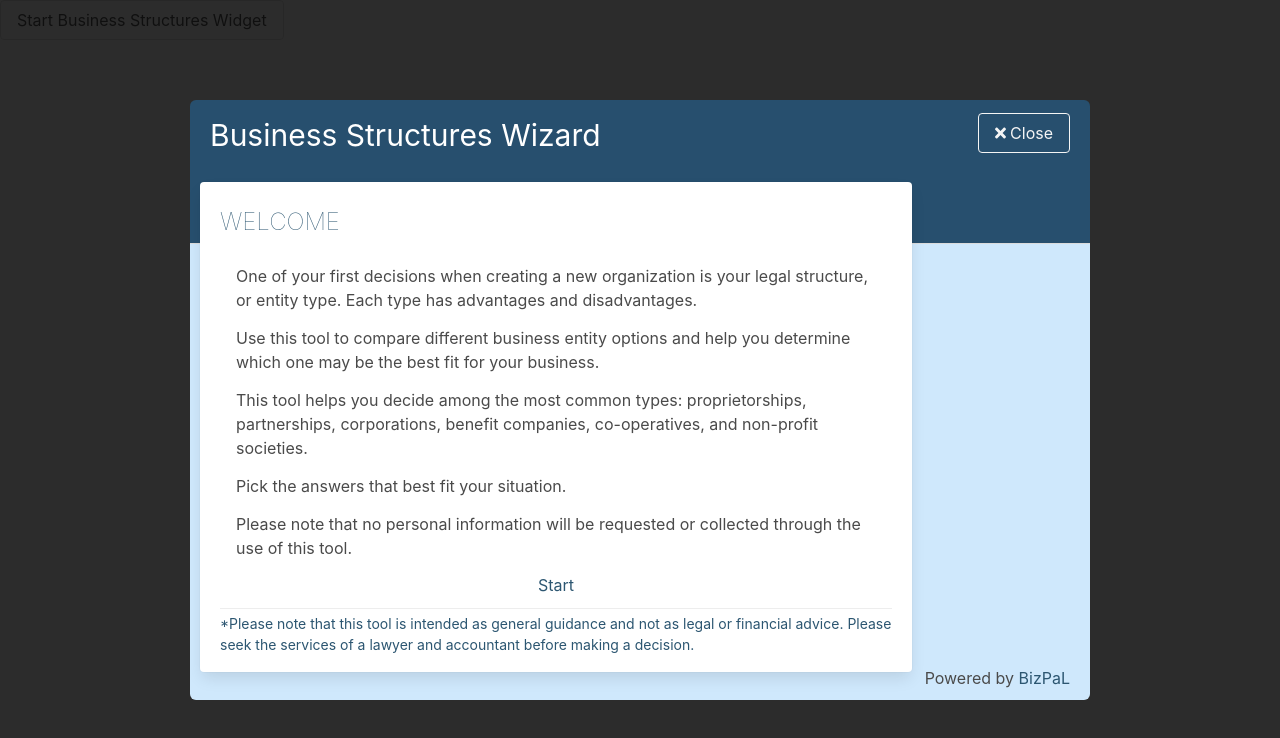
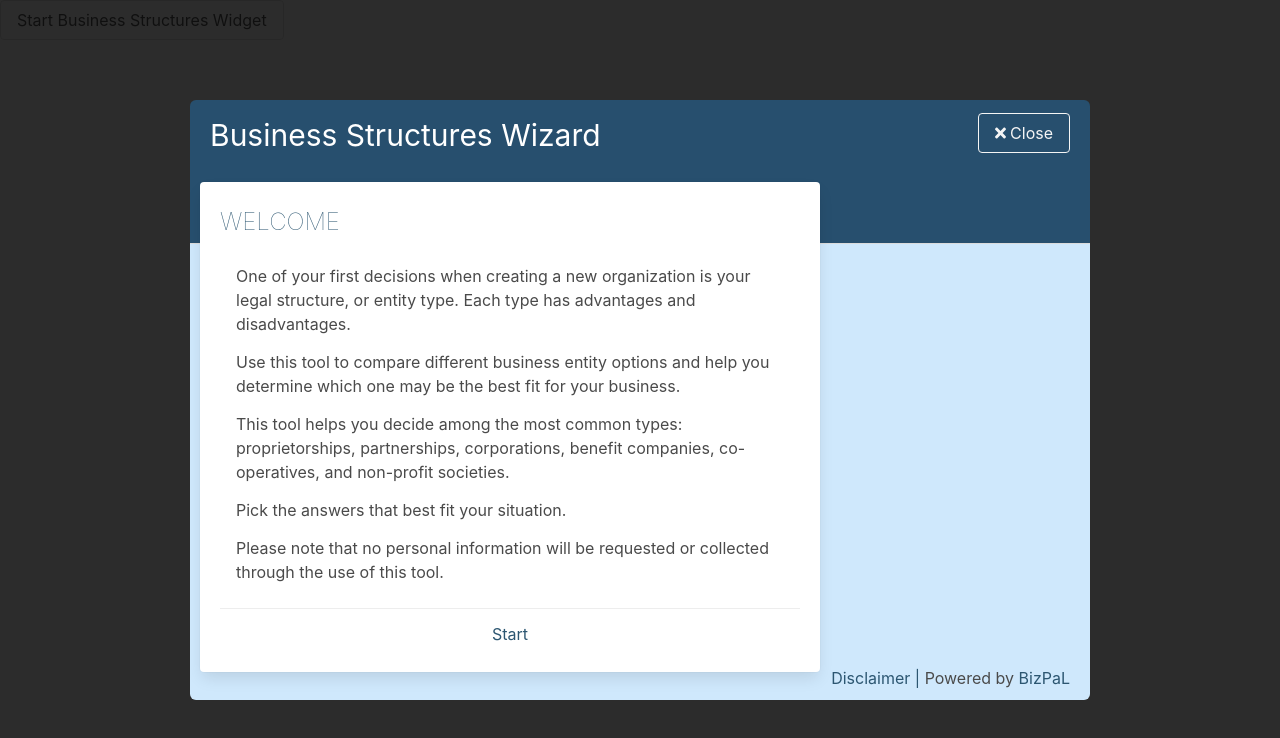
Before and after one commit to bcgov/entity-selection-tool, a Vue app: page / in a window 1280 px wide. Both pictures are taken after a click on the button "Start Business Structures Widget". Shown: the top 738 px of the page. Built offline with nearby package versions, Linux system fonts and the light colour scheme.

Commit message:
Moved disclaimer to tooltip on welcome screen

```diff
--- a/src/App.vue
+++ b/src/App.vue
@@ -100,6 +100,7 @@ export default {
 }
 .be-tooltip.is-primary:after {
   background-color: #274f6e;
+  z-index: 55;
 }
 /* White Content Card */
 .question.box {
@@ -339,7 +340,7 @@ em.be-emphasis {
     margin-top: 0rem;
   }
   .summary.box {
-    width: 712px;
+    width: 620px;
     height: 490px;
     z-index: 50;
     position: absolute;
--- a/src/components/ModalHome.vue
+++ b/src/components/ModalHome.vue
@@ -67,9 +67,9 @@
               <p style="margin-bottom: 14px;">{{ $t("intro_3") }}</p>
               <p style="margin-bottom: 14px;">{{ $t("intro_4") }}</p>
               <p style="margin-bottom: 0px;">{{ $t("intro_disclaimer") }}</p>
-              <b-button class="be-form-button" @click="showIntroGate()">
+              <!--  <b-button class="be-form-button" @click="showIntroGate()">
                 {{ $t("start") }}</b-button
-              >
+              > -->
             </div>
             <div v-if="introGate">
               <fieldset class="be-card-content">
@@ -143,13 +143,13 @@
             </div>
           </template>
           <template v-slot:footertext>
-            <!--  <span v-if="!introGate" class="card-footer-item">
+            <span v-if="!introGate" class="card-footer-item">
               <b-button class="be-form-button" @click="showIntroGate()">
                 {{ $t("start") }}</b-button
               >
-            </span> -->
+            </span>
 
-            <section class="be-context">
+            <section v-if="introGate" class="be-context">
               <p>
                 {{ $t("disclaimer") }}
               </p>
@@ -170,12 +170,7 @@
 
     <footer class="modal-card-foot">
       <p class="is-pulled-right">
-        <b-tooltip
-          class="be-tooltip"
-          v-if="started"
-          :label="$t('disclaimer')"
-          multilined
-        >
+        <b-tooltip class="be-tooltip" :label="$t('disclaimer')" multilined>
           {{ $t("disclaimer_title") }} |
         </b-tooltip>
 
```
